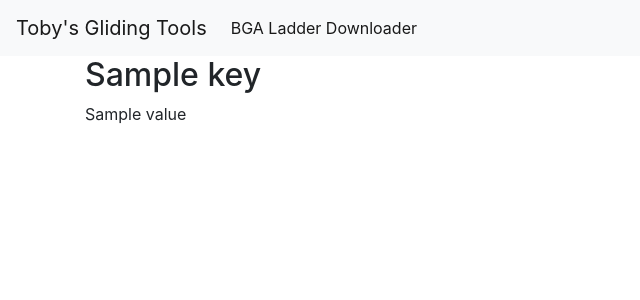
After one commit to TobyF/BGA-Ladder-Downloader, a Flask app: template templates/data.html in a window 1280 px wide. The commit adds this page. Shown: the top 300 px of the page, without its empty margins (0-640 px from the left). Run offline with Flask 2, Linux system fonts and the light colour scheme; the template is opened without the code that fills it: most values are stand-ins (such as "Sample title", 1, 10 or a date in 2020); some libraries are stand-ins or nearby versions.

Commit message:
Added form

```diff
--- a/app.py
+++ b/app.py
@@ -1,4 +1,4 @@
-from flask import Flask, render_template
+from flask import Flask, render_template, request
 app = Flask(__name__)
 
 @app.route('/')
@@ -9,5 +9,14 @@ def index():
 def downloader():
     return render_template('downloader.html')
 
+@app.route('/data', methods = ['POST', 'GET'])
+def data():
+    if request.method == 'GET':
+        return f"The URL /data is accessed directly. Try going to '/downloader' to submit form"
+    if request.method == 'POST':
+        f"POST Result"
+        form_data = request.form
+        return render_template('data.html',form_data = form_data)
+
 if __name__ == "__main__":
     app.run(host='0.0.0.0')
--- /dev/null
+++ b/templates/data.html
@@ -0,0 +1,8 @@
+{% extends 'base.html' %}
+
+{% block content %}
+  {% for key,value in form_data.items() %}
+  <h2> {{key}}</h2>
+  <p> {{value}}</p>
+  {% endfor %}
+{% endblock %}
--- a/templates/downloader.html
+++ b/templates/downloader.html
@@ -3,4 +3,10 @@
 {% block content %}
     <h1>{% block title %} Downloader {% endblock %}</h1>
     <p> Downloader stuff here:</p>
+
+    <form action="/data" method = "POST">
+    <p>Name <input type = "text" name = "Name" /></p>
+    <p><input type = "submit" value = "Submit" /></p>
+</form>
+
 {% endblock %}
--- a/templates/index.html
+++ b/templates/index.html
@@ -1,6 +1,6 @@
 {% extends 'base.html' %}
 
 {% block content %}
-    <h1>{% block title %} Toby's Cloud Tracker {% endblock %}</h1>
+    <h1>{% block title %} Toby's Gliding Tools {% endblock %}</h1>
     <p> homepage</p>
 {% endblock %}
```
